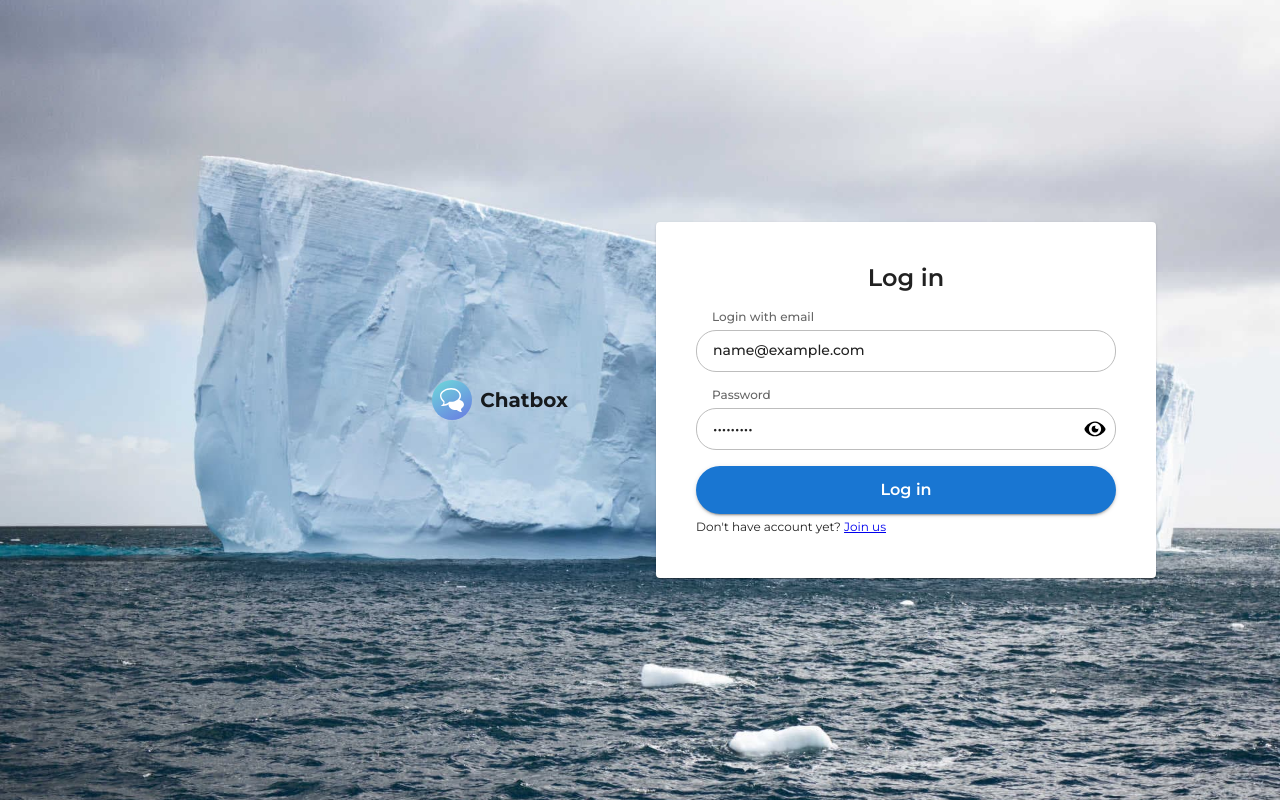
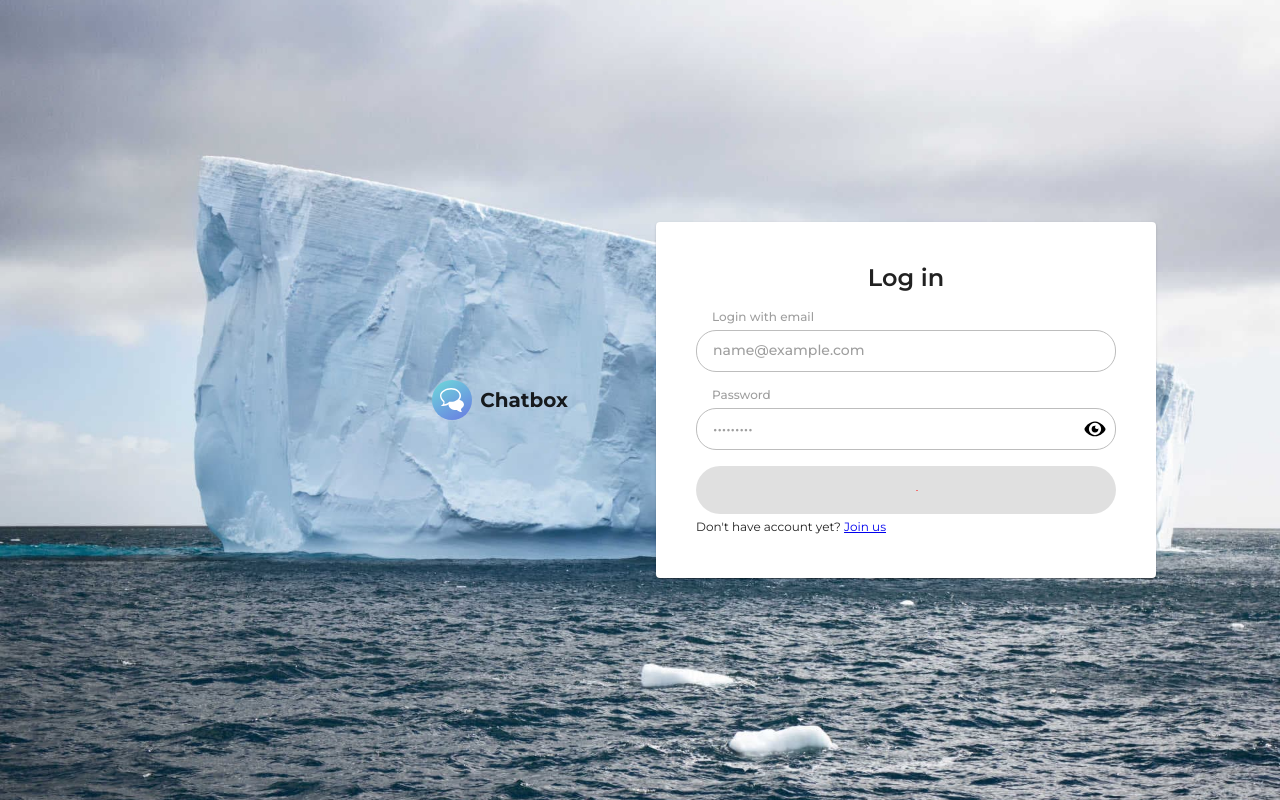
Before and after one commit to DawnGate/chat-app, a Next.js app: page /login in a window 1280 px wide. Both pictures are taken after typing "name@example.com", "Sample123" into the empty fields and a click on the button "Log in". Built offline with nearby package versions, Linux system fonts and the light colour scheme; no server answers.

Commit message:
[dev] bug: add log and update loading state for signup and login

```diff
--- a/package.json
+++ b/package.json
@@ -34,6 +34,7 @@
   "devDependencies": {
     "@typescript-eslint/eslint-plugin": "^5.59.6",
     "@typescript-eslint/parser": "^5.59.6",
+    "encoding": "^0.1.13",
     "eslint": "8.44.0",
     "eslint-config-airbnb": "^19.0.4",
     "eslint-config-airbnb-typescript": "^17.0.0",
--- a/src/app/(un-authenticate)/login/page.tsx
+++ b/src/app/(un-authenticate)/login/page.tsx
@@ -21,6 +21,7 @@ import Button from '@mui/material/Button';
 import Typography from '@mui/material/Typography';
 import IconButton from '@mui/material/IconButton';
 import InputAdornment from '@mui/material/InputAdornment';
+import CircularProgress from '@mui/material/CircularProgress';
 
 // colors
 import { blue } from '@mui/material/colors';
@@ -65,9 +66,11 @@ function LoginPage() {
 
   // state
   const [showPassword, setShowPassword] = useState<boolean>(false);
+  const [isLogin, setIsLogin] = useState<boolean>(false);
 
   // events
   const handleOnSubmit = (data: UserScheme) => {
+    setIsLogin(true);
     signInWithEmailAndPassword(firebaseAuth, data.email, data.password)
       .then((userCred) => {
         if (!userCred) {
@@ -99,6 +102,9 @@ function LoginPage() {
         } else {
           setError('password', { message: signInError.default });
         }
+      })
+      .finally(() => {
+        setIsLogin(false);
       });
   };
 
@@ -115,6 +121,7 @@ function LoginPage() {
             formId="login-email"
             error={Boolean(errors.email)}
             helperText={errors.email?.message}
+            disabled={isLogin}
             inputBoxProps={{
               type: 'email',
               autoComplete: 'email',
@@ -129,6 +136,7 @@ function LoginPage() {
             formId="login-password"
             error={Boolean(errors.password)}
             helperText={errors.password?.message}
+            disabled={isLogin}
             inputBoxProps={{
               type: showPassword ? 'text' : 'password',
               register: register('password'),
@@ -182,10 +190,20 @@ function LoginPage() {
           fullWidth
           color="inherit"
           type="submit"
+          disabled={isLogin}
         >
-          <Typography variant="body1" fontWeight={600}>
-            Log in
-          </Typography>
+          {isLogin ? (
+            <CircularProgress
+              size={24}
+              sx={{
+                color: 'red',
+              }}
+            />
+          ) : (
+            <Typography variant="body1" fontWeight={600}>
+              Log in
+            </Typography>
+          )}
         </Button>
       </form>
       <Typography variant="caption" mt={2}>
--- a/src/components/CTextField/index.tsx
+++ b/src/components/CTextField/index.tsx
@@ -40,6 +40,7 @@ interface Props {
   formId: string;
   helperText?: string;
   error?: boolean;
+  disabled?: boolean;
   inputBoxProps?: {
     register?: UseFormRegisterReturn;
   } & InputBaseProps;
@@ -52,6 +53,7 @@ function CTextField(props: Props) {
     formId = 'test',
     helperText = '',
     error = false,
+    disabled = false,
     inputBoxProps = {
       register: null,
     },
@@ -59,7 +61,7 @@ function CTextField(props: Props) {
   // return
 
   return (
-    <FormControl variant="standard" error={error} fullWidth>
+    <FormControl variant="standard" error={error} disabled={disabled} fullWidth>
       <InputLabel shrink htmlFor={formId} sx={{ ml: 2, fontWeight: 'medium' }}>
         {label}
       </InputLabel>
--- a/src/middleware.ts
+++ b/src/middleware.ts
@@ -11,6 +11,7 @@ export async function middleware(request: NextRequest, response: NextResponse) {
   const session = request.cookies.get('session');
 
   if (!session) {
+    console.log('return login');
     return NextResponse.redirect(new URL('/login', baseUrl));
   }
 
@@ -21,9 +22,11 @@ export async function middleware(request: NextRequest, response: NextResponse) {
   });
 
   if (responseAPI.status !== 200) {
+    console.log('return login', responseAPI);
     return NextResponse.redirect(new URL('/login', baseUrl));
   }
 
+  console.log('continue');
   return NextResponse.next();
 }
 
```
Also changed, not shown: src/app/(un-authenticate)/sign-up/page.tsx (+24 -3 lines), 2 other files (tests, documents, lock files or other folders).
